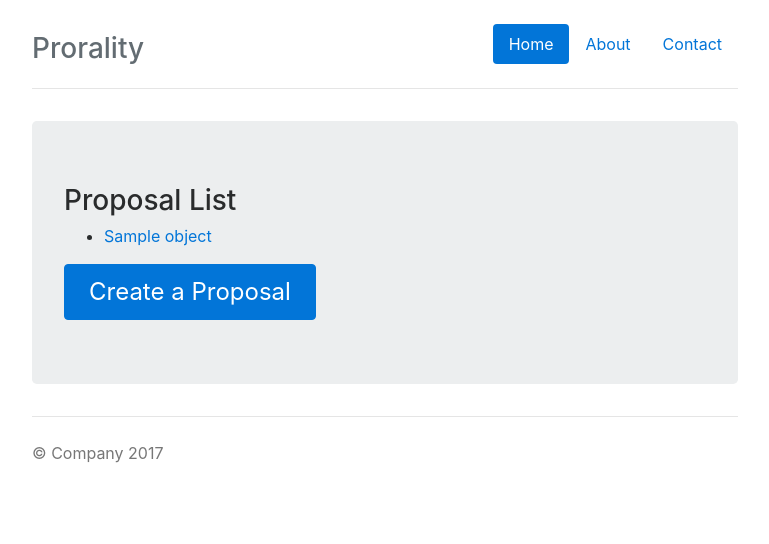
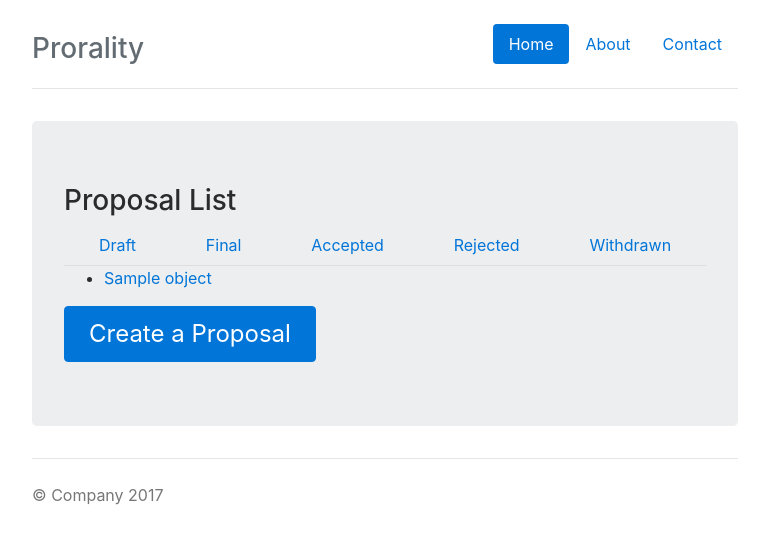
Before and after one commit to jefftriplett/prorality, a Django app: template templates/proposals/proposal_list.html in a window 1280 px wide. Shown: the top 544 px of the page, without its empty margins (255-1024 px from the left). Run offline with Django 3.2, Linux system fonts and the light colour scheme; the template is opened without the code that fills it: most values are stand-ins (such as "Sample title", 1, 10 or a date in 2020); some libraries are stand-ins or nearby versions.

Commit message:
:pencil: Updates proprosal list by status
Signed-off-by: Jeff Triplett <jeff.triplett@gmail.com>

```diff
--- a/proposals/urls.py
+++ b/proposals/urls.py
@@ -7,6 +7,9 @@ urlpatterns = [
     url(r'^(?P<organization_slug>[\w-]+)/$',
         views.ProposalList.as_view(),
         name='proposal_list'),
+    url(r'^(?P<organization_slug>[\w-]+)/by/(?P<status>[\w-]+)/$',
+        views.ProposalList.as_view(),
+        name='proposal_list_by_status'),
     url(r'^(?P<organization_slug>[\w-]+)/create/$',
         views.ProposalCreate.as_view(),
         name='proposal_create'),
--- a/templates/proposals/proposal_detail.html
+++ b/templates/proposals/proposal_detail.html
@@ -58,7 +58,7 @@ sideComments = new SideComments('#commentable-area', currentUser, existingCommen
 
 {% block content %}
 
-<h2 class="display-3">{{ object.subject }}</h2>
+<h2 class="display-3">{{ object.subject }} ({{ object.get_status_display }})</h2>
 
 {% if object.closing_date %}
 <h4>{{ object.closing_date }} closing date ({{ object.closing_date|timeuntil }})</h4>
--- a/templates/proposals/proposal_list.html
+++ b/templates/proposals/proposal_list.html
@@ -3,8 +3,39 @@
 {% block content %}
 
 <h3>Proposal List</h3>
+
+<div>
+  <ul class="nav nav-tabs nav-fill">
+    <li class="nav-item">
+      <a class="nav-link {% if status == 'draft' %}active{% endif %}" href="{% url 'proposals:proposal_list_by_status' organization_slug=organization_slug status='draft' %}">
+        Draft
+      </a>
+    </li>
+    <li class="nav-item">
+      <a class="nav-link {% if status == 'final' %}active{% endif %}" href="{% url 'proposals:proposal_list_by_status' organization_slug=organization_slug status='final' %}">
+        Final
+    </a>
+    </li>
+    <li class="nav-item">
+      <a class="nav-link {% if status == 'accepted' %}active{% endif %}" href="{% url 'proposals:proposal_list_by_status' organization_slug=organization_slug status='accepted' %}">
+        Accepted
+      </a>
+    </li>
+    <li class="nav-item">
+      <a class="nav-link {% if status == 'rejected' %}active{% endif %}" href="{% url 'proposals:proposal_list_by_status' organization_slug=organization_slug status='rejected' %}">
+        Rejected
+      </a>
+    </li>
+    <li class="nav-item">
+      <a class="nav-link {% if status == 'withdrawn' %}active{% endif %}" href="{% url 'proposals:proposal_list_by_status' organization_slug=organization_slug status='withdrawn' %}">
+        Withdrawn
+      </a>
+    </li>
+  </ul>
+</div>
+
 <ul>
-{% for object in  object_list %}
+{% for object in object_list %}
 <li><a href="{{ object.get_absolute_url }}">{{ object.subject }}</a></li>
 {% endfor %}
 </ul>
```
Also changed, not shown: proposals/views.py (+8 -0 lines).
